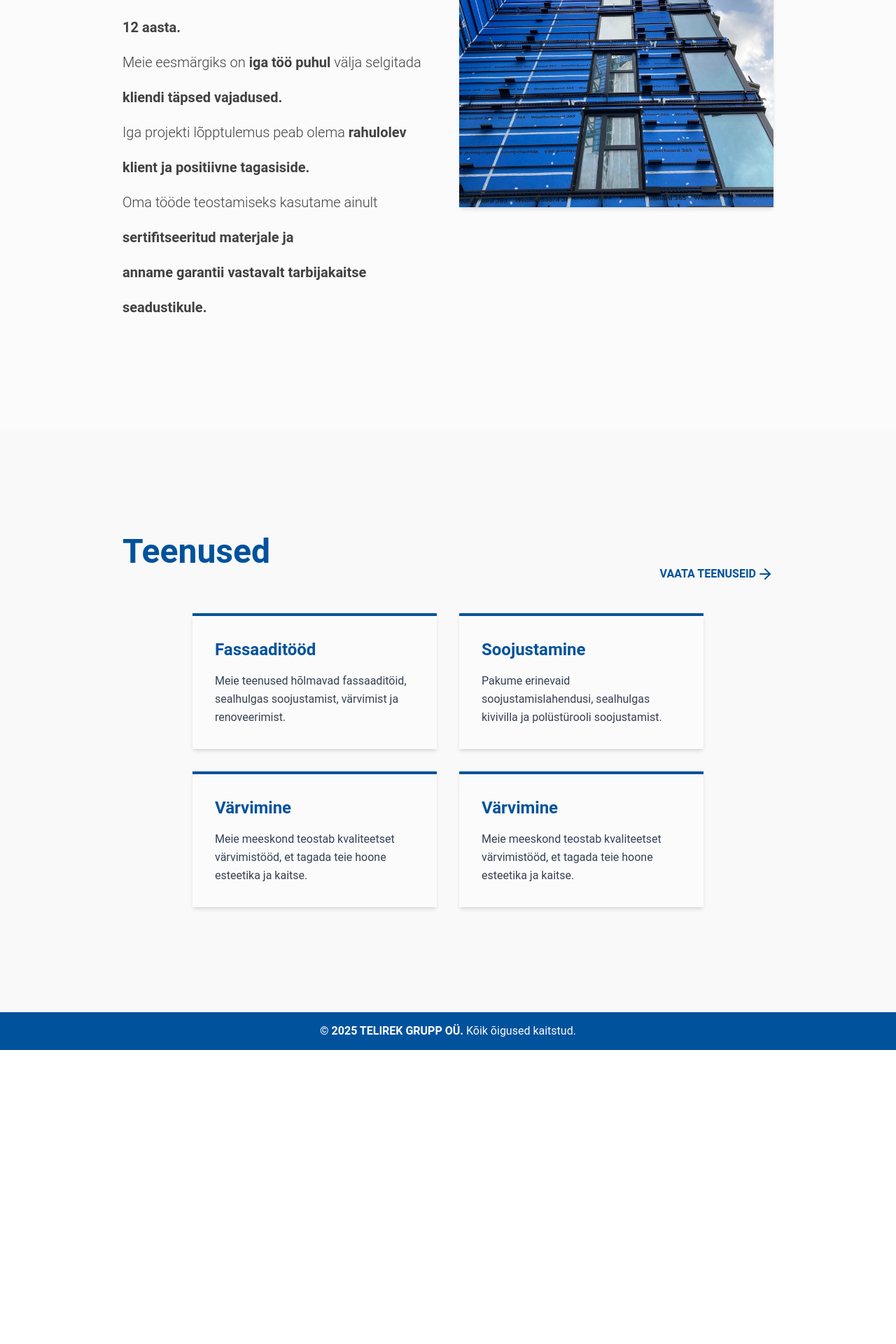
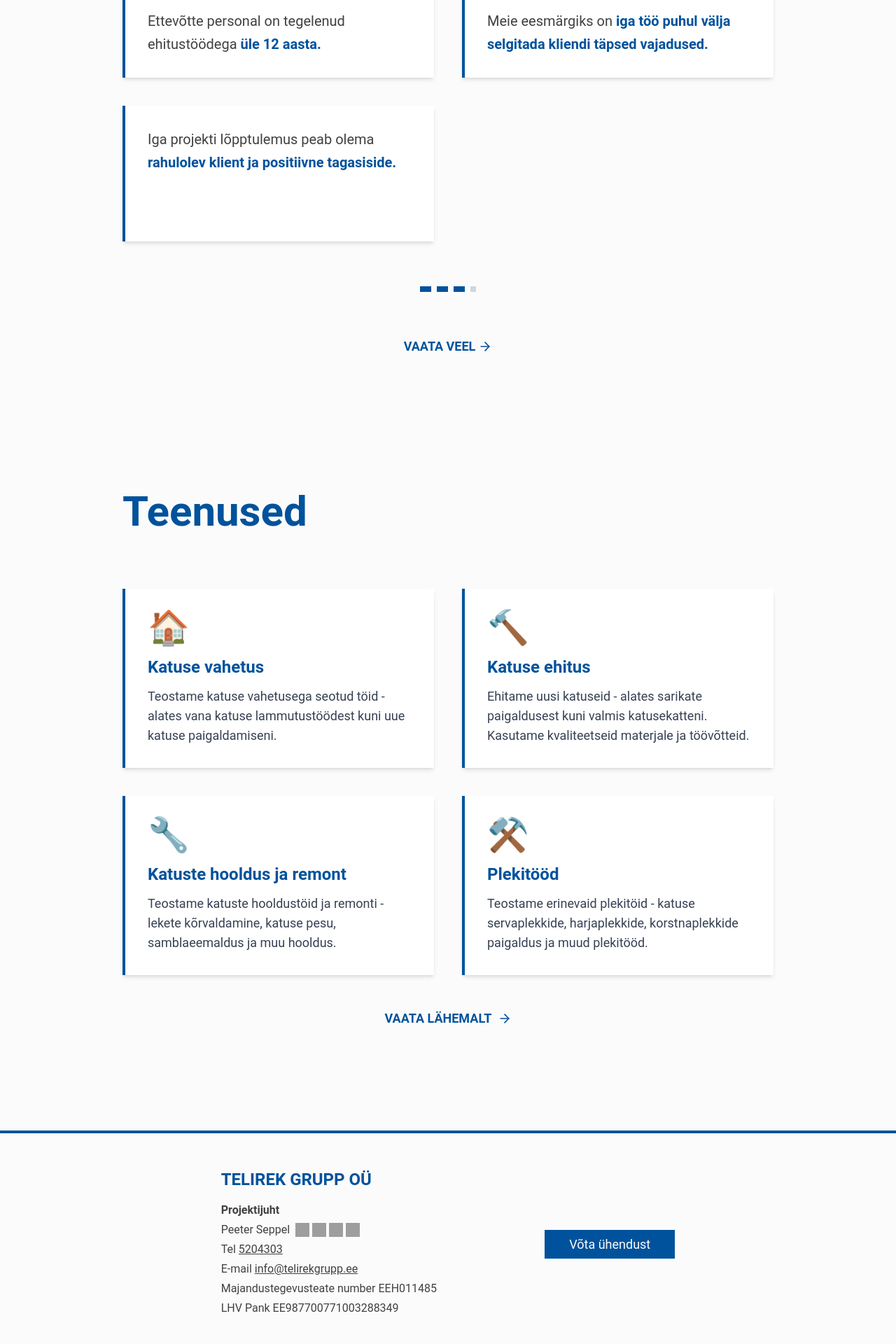
Before and after one commit to vndrre/telirek, a React (Vite) app: page / in a window 1280 px wide. Shown: the part 1280-3200 px from the top of the page at 70% size. Before the commit the page ends 2780 px from the top, so only its background shows below. Built offline with nearby package versions, Linux system fonts and the light colour scheme; grey boxes are pictures that could not be loaded.

Commit message:
services section + footer optimization

```diff
--- a/src/components/Footer.jsx
+++ b/src/components/Footer.jsx
@@ -1,5 +1,6 @@
 import React, { useRef } from 'react';
 import { motion, useInView } from 'framer-motion';
+import BlueButton from './BlueButton';
 
 const Footer = () => {
   const ref = useRef(null);
@@ -9,23 +10,46 @@ const Footer = () => {
   });
 
   return (
+    <div>
       <motion.div
         ref={ref}
-      initial={{ opacity: 0, y: 100 }}
-      animate={isTextInView ? { opacity: 1, y: 0 } : { opacity: 0, y: 100 }}
-      transition={{ duration: 0.5 }}
-      className='bg-[#00529c] text-[#fbfbfb] px-[32px] py-[15px]'
+        initial={{ opacity: 0 }}
+        animate={{ opacity: isTextInView ? 1 : 0 }}
+        transition={{ duration: 0.7 }}
+        className='bg-[#fbfbfb] text-[#414141] px-[32px] md:px-[32px] lg:flex lg:justify-center lg:gap-50 py-[50px] md:py-[15px] lg:py-[50px] lg:mt-[50px] border-t-4 border-[#00529c]'
       >
+        <div className='grid grid-cols-1 md:grid-cols-2 gap-8 items-center'>
+          <div className='text-left'>
+            <h2 className='text-2xl font-semibold mb-4 text-[#00529c]'>TELIREK GRUPP OÜ</h2>
+            <p className='font-bold mb-1'>Projektijuht</p>
+            <p className='mb-1 flex items-center gap-2'>
+              Peeter Seppel
+              <span className='inline-flex gap-1'>
+                <img src='https://hatscripts.github.io/circle-flags/flags/ee.svg' alt='ee' className='w-5 h-5' />
+                <img src='https://hatscripts.github.io/circle-flags/flags/ru.svg' alt='ru' className='w-5 h-5' />
+                <img src='https://hatscripts.github.io/circle-flags/flags/gb.svg' alt='gb' className='w-5 h-5' />
+                <img src='https://hatscripts.github.io/circle-flags/flags/fi.svg' alt='fi' className='w-5 h-5' />
+              </span>
+            </p>
+            <p className='mb-1'>
+              Tel <a href='tel:5204303' className='underline'>5204303</a>
+            </p>
+            <p className='mb-1'>E-mail <a href='mailto:info@telirekgrupp.ee' className='underline'>info@telirekgrupp.ee</a></p>
+            <p className='mb-1'>Majandustegevusteate number EEH011485</p>
+            <p className='mb-1'>LHV Pank EE987700771003288349</p>
+          </div>
+          <div className='flex flex-col items-center md:items-end mt-6 md:mt-0'>
+            <BlueButton href={'/kontakt'}>Võta ühendust</BlueButton>
+          </div>
+        </div>
+      </motion.div>
 
-        <div className='grid grid-cols-1 items-center'>
-            <div className='text-center'>
-                <p className='text-sm md:text-base'>
+      <div className='bg-[#00529c] text-[#fbfbfb] px-[16px] py-[12px] w-full z-10 relative'>
+        <p className='text-center text-xs md:text-base m-0'>
           <strong>© 2025 TELIREK GRUPP OÜ.</strong> Kõik õigused kaitstud.
         </p>
       </div>
     </div>
-
-    </motion.div>
   );
 };
 
--- a/src/components/home-page-components/AboutSection.jsx
+++ b/src/components/home-page-components/AboutSection.jsx
@@ -1,51 +1,178 @@
-import React, { useRef } from 'react';
-import { motion, useInView } from 'framer-motion';
-import image from '../../assets/home-page-assets/about image.jpeg';
+import React, { useRef, useState, useEffect } from 'react';
+import { motion, useScroll } from 'framer-motion';
+import { ArrowRight } from 'lucide-react';
 
 const AboutSection = () => {
-  const textRef = useRef(null);
-  const imageRef = useRef(null);
+  const containerRef = useRef(null);
+  const [activePoints, setActivePoints] = useState([]);
+  const [isMobile, setIsMobile] = useState(false);
 
-  const isTextInView = useInView(textRef, { rootMargin: '-50px 0px', threshold: 0.3 });
-  const isImageInView = useInView(imageRef, { rootMargin: '-50px 0px', threshold: 0.3 });
+  // Key information from the paragraph
+  const keyPoints = [
+    {
+      id: 1,
+      text: "Ettevõtte personal on tegelenud ehitustöödega",
+      highlight: "üle 12 aasta."
+    },
+    {
+      id: 2,
+      text: "Meie eesmärgiks on",
+      highlight: "iga töö puhul välja selgitada kliendi täpsed vajadused."
+    },
+    {
+      id: 3,
+      text: "Iga projekti lõpptulemus peab olema",
+      highlight: "rahulolev klient ja positiivne tagasiside."
+    },
+    {
+      id: 4,
+      text: "Oma tööde teostamiseks kasutame ainult",
+      highlight: "sertifitseeritud materjale ja anname garantii vastavalt tarbijakaitse seadustikule."
+    }
+  ];
+
+  // Check screen size for responsive behavior
+  useEffect(() => {
+    const checkScreenSize = () => {
+      setIsMobile(window.innerWidth < 768);
+    };
+
+    // Initial check
+    checkScreenSize();
+
+    // Add listener for window resize
+    window.addEventListener('resize', checkScreenSize);
+
+    // Cleanup
+    return () => window.removeEventListener('resize', checkScreenSize);
+  }, []);
+
+  // Setup scroll animation
+  const { scrollYProgress } = useScroll({
+    target: containerRef,
+    offset: ["start end", "end start"]
+  });
+
+  // Calculate which points should be shown based on scroll position
+  useEffect(() => {
+    const unsubscribe = scrollYProgress.onChange(value => {
+      // Lower threshold means animations start sooner
+      // Larger step means animations appear faster with less scrolling
+      const threshold = isMobile ? 0.1 : 0.15; // Lower values trigger animations sooner
+      const step = (0.7 - threshold) / keyPoints.length; // Smaller range means faster transitions
+
+      if (value < threshold) {
+        setActivePoints([]);
+      } else {
+        const visibleCount = Math.min(
+          Math.ceil((value - threshold) / step),
+          keyPoints.length
+        );
+
+        setActivePoints(keyPoints.slice(0, visibleCount).map(p => p.id));
+      }
+    });
+
+    return () => unsubscribe();
+  }, [scrollYProgress, isMobile]);
+
+  // Animation variants for points
+  const pointVariants = {
+    hidden: { opacity: 0, scale: 0.8 },
+    visible: {
+      opacity: 1,
+      scale: 1,
+      transition: {
+        duration: 0.6,
+        type: "spring",
+        stiffness: 200,
+        damping: 20
+      }
+    }
+  };
 
   return (
-    <div className='py-[80px] sm:py-[100px] md:py-[150px] px-6 sm:px-8 md:px-[100px] lg:px-[175px] text-center mt-[50px] sm:mt-[100px] md:mt-[150px] lg:mt-[225px]'>
-      <div className='grid grid-cols-1 md:grid-cols-2 gap-8 mt-[200px] md:mt-[180px] lg:mt-0'>
+    <div
+      ref={containerRef}
+      className="py-24 sm:py-32 md:py-40 lg:py-24 px-6 sm:px-8 md:px-12 lg:px-[175px]
+                 min-h-[70vh] sm:min-h-[80vh] md:min-h-[90vh]
+                 flex flex-col
+                 mt-[400px] sm:mt-[150px] md:mt-40 lg:mt-[225px]"
+    >
+      {/* Title with animated underline */}
+      <motion.div
+        initial={{ opacity: 0, y: 30 }}
+        whileInView={{ opacity: 1, y: 0 }}
+        transition={{ duration: 0.7 }}
+        viewport={{ once: false, margin: "-100px" }}
+        className="mb-12 sm:mb-16 md:mb-20 w-full text-left"
+      >
+        <h1 className="text-3xl sm:text-4xl md:text-5xl lg:text-6xl font-semibold text-[#00529c] relative inline-block">
+          Meist
+        </h1>
+      </motion.div>
 
-        {/* Text Section */}
+      {/* Grid layout for key points */}
+      <div className="w-full grid grid-cols-1 sm:grid-cols-1 md:grid-cols-2 lg:grid-cols-2
+                      gap-4 sm:gap-6 md:gap-8 lg:gap-10 mb-16">
+        {keyPoints.map((point) => (
           <motion.div
-          ref={textRef}
-          initial={{ opacity: 0, y: 100 }}
-          animate={isTextInView ? { opacity: 1, y: 0 } : { opacity: 0, y: 100 }}
-          transition={{ duration: 0.5 }}
-          className='flex flex-col text-left gap-5'
+            key={point.id}
+            className="bg-white
+                       p-4 sm:p-5 md:p-6 lg:p-8
+                       shadow-md hover:shadow-lg
+                       border-l-4 border-[#00529c]
+                       transition-shadow duration-300"
+            initial="hidden"
+            animate={activePoints.includes(point.id) ? "visible" : "hidden"}
+            variants={pointVariants}
           >
-          <h1 className='text-3xl sm:text-4xl lg:text-5xl font-semibold text-left md:text-left lg:text-left text-[#00529c]'>Meist</h1>
-          <p className='text-base sm:text-lg md:text-xl leading-[50px] font-light text-left md:text-left lg:text-left'>
-            Ettevõtte personal on tegelenud ehitustöödega <span className='font-bold'>üle 12 aasta.</span> <br />
-            Meie eesmärgiks on <span className='font-bold'>iga töö puhul</span> välja selgitada <span className='font-bold'> kliendi täpsed vajadused.</span> <br />
-            Iga projekti lõpptulemus peab olema <span className='font-bold'>rahulolev klient ja positiivne tagasiside.</span> <br />
-            Oma tööde teostamiseks kasutame ainult <span className='font-bold'>sertifitseeritud materjale ja <br /> anname garantii vastavalt tarbijakaitse seadustikule.</span>
+            <p className="text-base sm:text-lg md:text-xl lg:text-xl leading-relaxed">
+              {point.text}{" "}
+              <span className="font-bold text-[#00529c]">{point.highlight}</span>
             </p>
           </motion.div>
+        ))}
+      </div>
 
-        {/* Image Section */}
+      {/* Scroll progress indicator - hidden on small mobile */}
+      <div className="hidden sm:flex w-full justify-center mb-8">
+        <div className="flex gap-1 sm:gap-2">
+          {keyPoints.map((point) => (
             <motion.div
-          ref={imageRef}
-          initial={{ opacity: 0, y: 100 }}
-          animate={isImageInView ? { opacity: 1, y: 0 } : { opacity: 0, y: 100 }}
-          transition={{ duration: 0.5 }}
-        >
-          <img
-            src={image}
-            className='w-full h-auto max-h-[400px] object-cover shadow-md hover:shadow-xl transition duration-300 '
+              key={point.id}
+              className="h-1 sm:h-2 bg-gray-300"
+              animate={{
+                width: activePoints.includes(point.id) ? "1rem" : "0.5rem",
+                backgroundColor: activePoints.includes(point.id) ? "#00529c" : "#d1d5db"
+              }}
+              transition={{ duration: 0.3 }}
             />
-        </motion.div>
-
+          ))}
         </div>
       </div>
+
+      {/* CTA Button */}
+      <motion.div
+        initial={{ opacity: 0 }}
+        whileInView={{ opacity: 1 }}
+        transition={{ delay: 0.4, duration: 0.5 }}
+        viewport={{ once: true }}
+        className="self-center mt-4 sm:mt-6 md:mt-8"
+      >
+        <a
+          href="/meist"
+          className="group flex items-center text-[#00529c] font-bold transition-all duration-200
+                     text-lg md:text-lg sm:text-xl"
+        >
+          VAATA VEEL
+          <span className="ml-1 group-hover:translate-x-1 transition-transform duration-200">
+            <ArrowRight size={isMobile ? 16 : 20} />
+          </span>
+        </a>
+      </motion.div>
+    </div>
   );
-};
+}
 
 export default AboutSection;
--- a/src/components/home-page-components/ServicesSection.jsx
+++ b/src/components/home-page-components/ServicesSection.jsx
@@ -1,72 +1,123 @@
-import React, { useRef } from 'react';
-import { motion, useInView } from 'framer-motion';
-import BlueButton from '../BlueButton';
+import React, { useRef, useState } from 'react';
+import { motion } from 'framer-motion';
 import { ArrowRight } from 'lucide-react';
 
-const ServicesSection = () => {
-  const textRef = useRef(null);
-  const isInView = useInView(textRef, { once: false, rootMargin: '-50px 0px', threshold: 0.3 });
+const ServiceSection = () => {
+  const containerRef = useRef(null);
+  const [hoveredService, setHoveredService] = useState(null);
 
-  const Services = [
+  // Service information from telirekgrupp.ee - reduced to 4 key services
+  const services = [
     {
-      name: 'Fassaaditööd',
-      description: 'Meie teenused hõlmavad fassaaditöid, sealhulgas soojustamist, värvimist ja renoveerimist.',
+      id: 1,
+      title: "Katuse vahetus",
+      description: "Teostame katuse vahetusega seotud töid - alates vana katuse lammutustöödest kuni uue katuse paigaldamiseni.",
+      icon: "🏠"
     },
     {
-      name: 'Soojustamine',
-      description: 'Pakume erinevaid soojustamislahendusi, sealhulgas kivivilla ja polüstürooli soojustamist.',
+      id: 2,
+      title: "Katuse ehitus",
+      description: "Ehitame uusi katuseid - alates sarikate paigaldusest kuni valmis katusekatteni. Kasutame kvaliteetseid materjale ja töövõtteid.",
+      icon: "🔨"
     },
     {
-      name: 'Värvimine',
-      description: 'Meie meeskond teostab kvaliteetset värvimistööd, et tagada teie hoone esteetika ja kaitse.',
+      id: 3,
+      title: "Katuste hooldus ja remont",
+      description: "Teostame katuste hooldustöid ja remonti - lekete kõrvaldamine, katuse pesu, samblaeemaldus ja muu hooldus.",
+      icon: "🔧"
     },
     {
-      name: 'Värvimine',
-      description: 'Meie meeskond teostab kvaliteetset värvimistööd, et tagada teie hoone esteetika ja kaitse.',
-    },
+      id: 4,
+      title: "Plekitööd",
+      description: "Teostame erinevaid plekitöid - katuse servaplekkide, harjaplekkide, korstnaplekkide paigaldus ja muud plekitööd.",
+      icon: "⚒️"
+    }
   ];
 
+  // Animation variants
+  const containerVariants = {
+    hidden: { opacity: 0 },
+    visible: {
+      opacity: 1,
+      transition: {
+        staggerChildren: 0.2
+      }
+    }
+  };
+
+  const serviceVariants = {
+    hidden: { opacity: 0, y: 50 },
+    visible: {
+      opacity: 1,
+      y: 0,
+      transition: {
+        duration: 0.5,
+        type: "spring",
+        stiffness: 100
+      }
+    }
+  };
+
   return (
-    <motion.div
-      ref={textRef}
-      initial={{ opacity: 0, y: 100 }}
-      animate={isInView ? { opacity: 1, y: 0 } : { opacity: 0, y: 100 }}
-      transition={{ duration: 0.6 }}
-      className="py-[80px] sm:py-[100px] md:py-[150px] px-6 sm:px-8 md:px-[100px] lg:px-[175px] bg-[#f9f9f9]"
-    >
-      <div className='flex justify-between items-center'>
-        <h2 className="text-3xl md:text-4xl lg:text-5xl font-bold text-center lg:text-left text-[#00529c] mb-16">
+    <div ref={containerRef} className="py-24 sm:py-32 md:py-40 lg:py-24 px-6 sm:px-8 md:px-12 lg:px-[175px] relative">
+      {/* Title with animated underline */}
+      <motion.div
+        initial={{ opacity: 0, y: 30 }}
+        whileInView={{ opacity: 1, y: 0 }}
+        transition={{ duration: 0.7 }}
+        viewport={{ once: false, margin: "-100px" }}
+        className="mb-12 sm:mb-16 md:mb-20 w-full text-center"
+      >
+        <h1 className="text-3xl sm:text-4xl md:text-5xl lg:text-6xl font-semibold text-[#00529c] text-left">
           Teenused
-        </h2>
+        </h1>
+      </motion.div>
 
-        <a href="/teenused" className='group flex items-center text-[#00529c] font-bold transition-all duration-200'>
-          VAATA TEENUSEID
-
-          <span className='ml-[1px] group-hover:translate-x-1 transition-transform duration-200'>
-            <ArrowRight />
-          </span>
-
-        </a>
-
-      </div>
-
-      <div className="grid grid-cols-1 md:grid-cols-2 lg:mx-[100px] gap-8">
-        {Services.map((service, index) => (
+      {/* Services Grid - 2x2 layout */}
+      <motion.div
+        className="grid grid-cols-1 sm:grid-cols-2 gap-6 sm:gap-8 md:gap-10"
+        variants={containerVariants}
+        initial="hidden"
+        whileInView="visible"
+        viewport={{ once: false, margin: "-50px" }}
+      >
+        {services.map((service) => (
           <motion.div
-            key={index}
-            initial={{ opacity: 0, y: 40 }}
-            animate={isInView ? { opacity: 1, y: 0 } : { opacity: 0, y: 40 }}
-            transition={{ delay: 0.1 * index, duration: 0.5 }}
-            className="bg-[#fbfbfb] shadow-md hover:shadow-xl p-8  transition duration-300 border-t-4 border-[#00529c]"
+            key={service.id}
+            className={`p-4 sm:p-5 md:p-6 lg:p-8 shadow-md hover:shadow-lg transition-all duration-300
+                      border-l-4 border-[#00529c] bg-white flex flex-col
+                      ${hoveredService === service.id ? 'transform -translate-y-2' : ''}`}
+            variants={serviceVariants}
+            onMouseEnter={() => setHoveredService(service.id)}
+            onMouseLeave={() => setHoveredService(null)}
           >
-            <h3 className="text-2xl font-semibold text-[#00529c] mb-4">{service.name}</h3>
-            <p className="text-gray-700 leading-relaxed">{service.description}</p>
+            <div className="text-4xl sm:text-5xl mb-4">{service.icon}</div>
+            <h3 className="text-xl sm:text-2xl font-semibold mb-3 text-[#00529c]">{service.title}</h3>
+            <p className="text-base sm:text-lg text-gray-700">{service.description}</p>
           </motion.div>
         ))}
-      </div>
+      </motion.div>
 
-    </motion.div>
+      {/* "See More" Button */}
+      <motion.div
+        initial={{ opacity: 0 }}
+        whileInView={{ opacity: 1 }}
+        transition={{ delay: 0.5, duration: 0.5 }}
+        viewport={{ once: false }}
+        className="mt-12 text-center"
+      >
+        <a
+          href="/teenused"
+          className="group inline-flex items-center text-[#00529c] font-bold text-lg md:text-lg sm:text-xl transition-all duration-200"
+        >
+          VAATA LÄHEMALT
+          <span className="ml-2 group-hover:translate-x-1 transition-transform duration-200">
+            <ArrowRight size={20} />
+          </span>
+        </a>
+      </motion.div>
+    </div>
   );
 };
 
-export default ServicesSection;
+export default ServiceSection;
```
Lines whose indentation alone changed are shown as unchanged.
